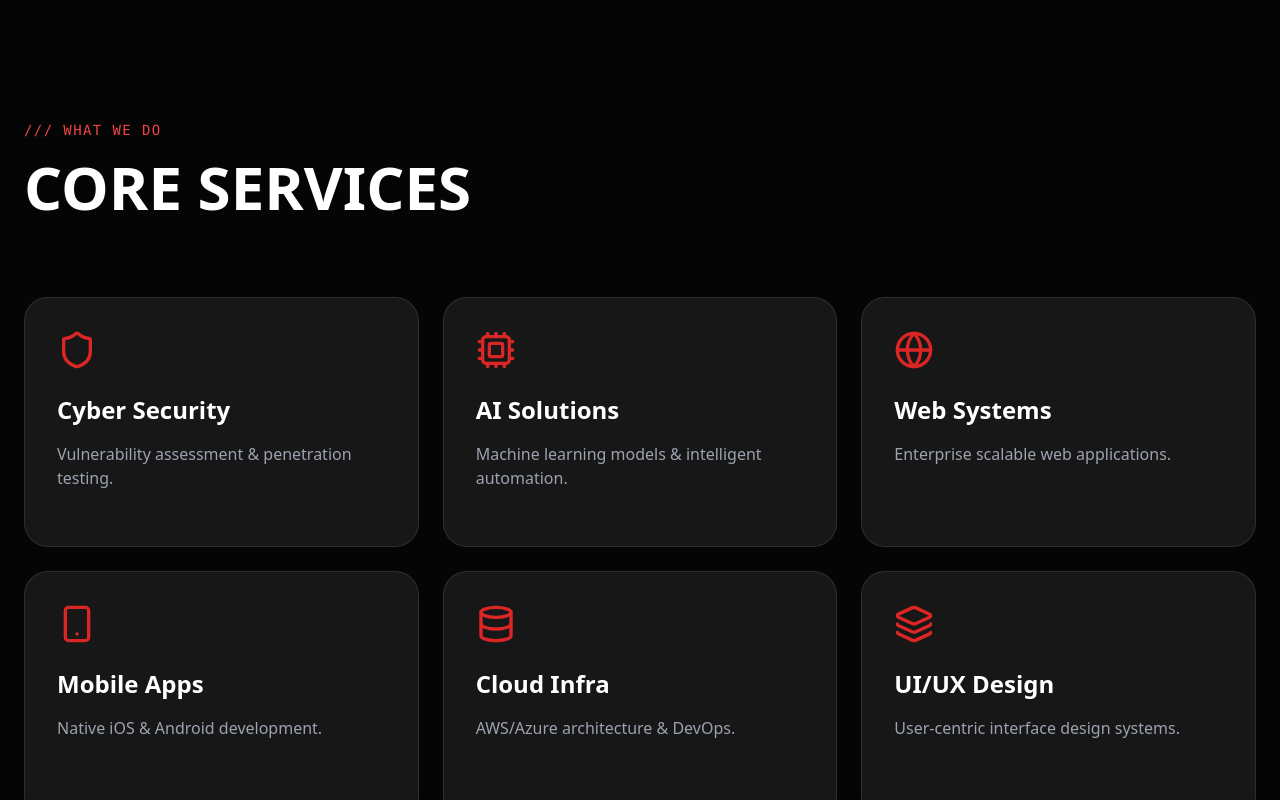
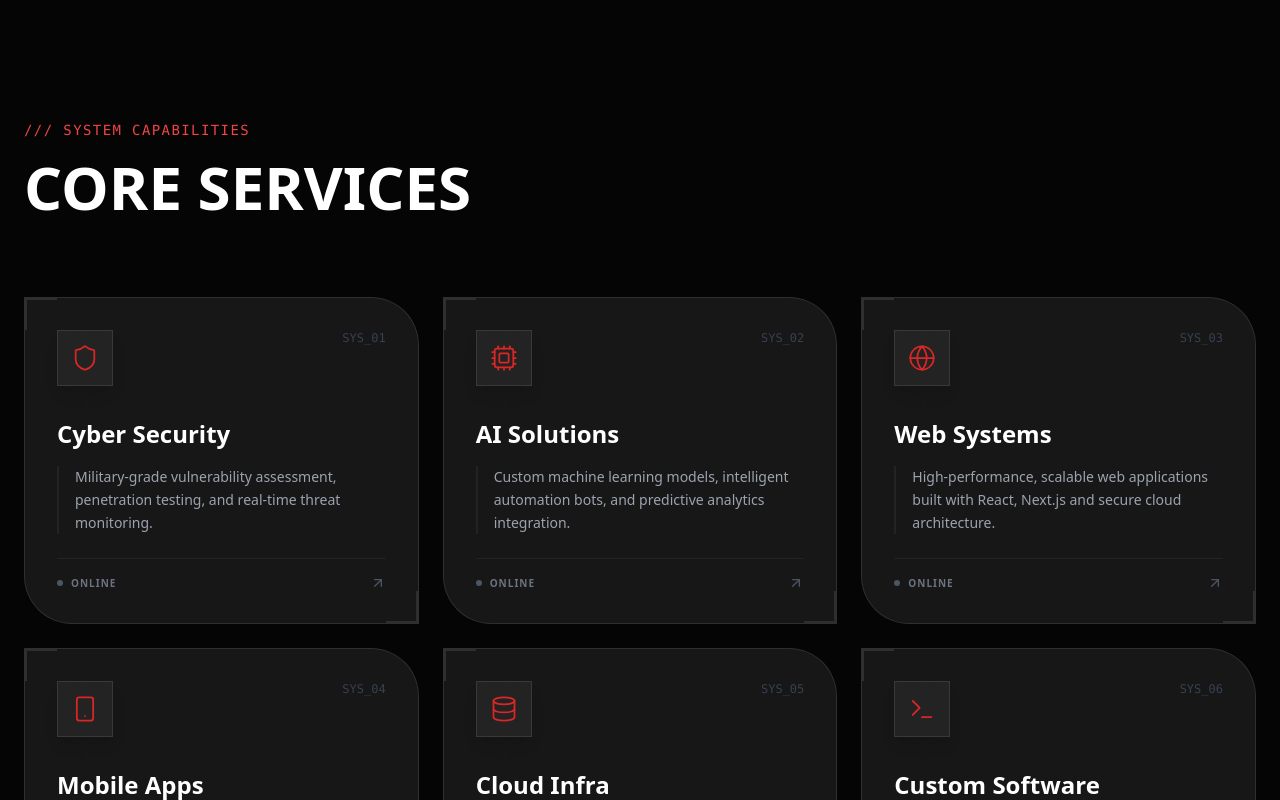
Before and after one commit to Hasalawa/callisto, a React (Vite) app: page / in a window 1280 px wide. Shown: the part 1260-2060 px from the top of the page. Built offline with nearby package versions, Linux system fonts and the light colour scheme.

Commit message:
Co services card designed changed

```diff
--- a/src/App.jsx
+++ b/src/App.jsx
@@ -1,6 +1,6 @@
 import React, { useState, useEffect, useRef } from 'react';
 import { motion, useScroll, useSpring, useTransform, useInView, AnimatePresence } from 'framer-motion';
-import { ArrowUpRight, Shield, Server, Globe, Database, Smartphone, Code, ChevronDown, Cpu, Lock, Zap, Layers, Menu, X, ChevronLeft, ChevronRight, Linkedin, Github, Twitter, Mail, Activity, Send, MapPin, Phone, Check, Star, User } from 'lucide-react';
+import { ArrowUpRight, Shield, Server, Globe, Database, Smartphone, Code, ChevronDown, Cpu, Lock, Zap, Layers, Menu, X, ChevronLeft, ChevronRight, Linkedin, Github, Twitter, Mail, Activity, Send, MapPin, Phone, Check, Star, User, Hash, Terminal } from 'lucide-react';
 
 // --- COMPONENT 1: ENHANCED PARTICLE BACKGROUND ---
 const ParticleBackground = () => {
@@ -180,7 +180,7 @@ const HackerText = ({ text, className }) => {
   return <span className={className}>{displayText}</span>;
 };
 
-// --- COMPONENT 4: SPOTLIGHT CARD ---
+// --- COMPONENT 4: SPOTLIGHT CARD (KEPT FOR PRICING) ---
 const SpotlightCard = ({ children, className = "" }) => {
   const divRef = useRef(null);
   const [position, setPosition] = useState({ x: 0, y: 0 });
@@ -213,7 +213,49 @@ const SpotlightCard = ({ children, className = "" }) => {
   );
 };
 
-// --- COMPONENT 5: 3D CAROUSEL ---
+// --- COMPONENT 5: NEW CYBER SERVICE CARD (NEW ATTRACTIVE DESIGN) ---
+const CyberServiceCard = ({ icon: Icon, title, desc, index }) => {
+  return (
+    <div className="group relative h-full bg-neutral-900 border border-white/10 overflow-hidden hover:border-red-600/50 transition-all duration-500 rounded-none md:rounded-tr-[3rem] md:rounded-bl-[3rem]">
+
+      {/* Background Grid Pattern */}
+      <div className="absolute inset-0 bg-[linear-gradient(to_right,#8080800a_1px,transparent_1px),linear-gradient(to_bottom,#8080800a_1px,transparent_1px)] bg-[size:14px_14px] opacity-0 group-hover:opacity-100 transition-opacity duration-500"></div>
+
+      {/* Red Glow on Hover */}
+      <div className="absolute inset-0 bg-gradient-to-b from-red-900/0 via-red-900/0 to-red-900/0 group-hover:via-red-900/5 group-hover:to-red-900/10 transition-all duration-500"></div>
+
+      {/* Decorative Corners */}
+      <div className="absolute top-0 left-0 w-8 h-8 border-l-2 border-t-2 border-white/10 group-hover:border-red-600 transition-colors duration-500"></div>
+      <div className="absolute bottom-0 right-0 w-8 h-8 border-r-2 border-b-2 border-white/10 group-hover:border-red-600 transition-colors duration-500"></div>
+
+      <div className="relative p-8 z-10 flex flex-col h-full">
+         <div className="flex justify-between items-start mb-8">
+            <div className="w-14 h-14 bg-white/5 border border-white/10 flex items-center justify-center text-red-600 group-hover:bg-red-600 group-hover:text-white group-hover:border-red-500 transition-all duration-500 shadow-lg group-hover:shadow-red-600/20">
+               <Icon size={28} strokeWidth={1.5} />
+            </div>
+            <span className="font-mono text-xs text-gray-700 group-hover:text-red-500/50 transition-colors">SYS_0{index + 1}</span>
+         </div>
+
+         <h3 className="text-2xl font-bold text-white mb-4 group-hover:translate-x-2 transition-transform duration-300 flex items-center gap-2">
+            {title}
+         </h3>
+         <p className="text-gray-400 text-sm leading-relaxed mb-6 flex-1 border-l-2 border-white/5 pl-4 group-hover:border-red-600/30 transition-colors">
+            {desc}
+         </p>
+
+         <div className="flex items-center justify-between border-t border-white/5 pt-4 mt-auto">
+            <div className="flex items-center gap-2 text-[10px] font-bold text-gray-500 uppercase tracking-widest group-hover:text-white transition-colors">
+               <span className="w-1.5 h-1.5 bg-gray-600 rounded-full group-hover:bg-red-500 group-hover:animate-ping"></span>
+               Online
+            </div>
+            <ArrowUpRight size={16} className="text-gray-600 group-hover:text-red-500 transition-colors transform group-hover:rotate-45 duration-300" />
+         </div>
+      </div>
+    </div>
+  );
+};
+
+// --- COMPONENT 6: 3D CAROUSEL ---
 const ThreeDCarousel = () => {
   const [active, setActive] = useState(1);
   const cards = [
@@ -300,7 +342,7 @@ const ThreeDCarousel = () => {
   );
 };
 
-// --- COMPONENT 6: INFINITE SCROLL LOGOS ---
+// --- COMPONENT 7: INFINITE SCROLL LOGOS ---
 function InfiniteLogos() {
     return (
         <div className="w-full inline-flex flex-nowrap overflow-hidden [mask-image:_linear-gradient(to_right,transparent_0,_black_128px,_black_calc(100%-128px),transparent_100%)]">
@@ -325,7 +367,7 @@ function InfiniteLogos() {
     )
 }
 
-// --- COMPONENT 7: FAQ ---
+// --- COMPONENT 8: FAQ ---
 const AccordionItem = ({ question, answer }) => {
   const [isOpen, setIsOpen] = useState(false);
   return (
@@ -341,7 +383,7 @@ const AccordionItem = ({ question, answer }) => {
   );
 };
 
-// --- COMPONENT 8: PROCESS TIMELINE ---
+// --- COMPONENT 9: PROCESS TIMELINE ---
 const ProcessStep = ({ number, title, desc }) => {
   const ref = useRef(null);
   const isInView = useInView(ref, { once: false, margin: "-100px" });
@@ -367,7 +409,7 @@ const ProcessStep = ({ number, title, desc }) => {
   );
 };
 
-// --- COMPONENT 9: TEAM MEMBER CARD ---
+// --- COMPONENT 10: TEAM MEMBER CARD ---
 const TeamMember = ({ name, role, img }) => {
   const ref = useRef(null);
   const isInView = useInView(ref, { margin: "-20% 0px -20% 0px", once: false });
@@ -404,7 +446,7 @@ const TeamMember = ({ name, role, img }) => {
   )
 }
 
-// --- COMPONENT 10: HERO GRAPHIC ---
+// --- COMPONENT 11: HERO GRAPHIC ---
 const HeroGraphic = () => {
   return (
     <div className="relative w-[400px] h-[400px] lg:w-[500px] lg:h-[500px] hidden md:flex items-center justify-center pointer-events-none select-none">
@@ -422,7 +464,7 @@ const HeroGraphic = () => {
   );
 };
 
-// --- COMPONENT 11: ANIMATED COUNTER ---
+// --- COMPONENT 12: ANIMATED COUNTER ---
 const Counter = ({ from, to, label }) => {
   const nodeRef = useRef();
   const isInView = useInView(nodeRef, { once: false, margin: "-100px" });
@@ -451,7 +493,7 @@ const Counter = ({ from, to, label }) => {
   );
 };
 
-// --- COMPONENT 12: PRICING CARD (NEW) ---
+// --- COMPONENT 13: PRICING CARD ---
 const PricingCard = ({ title, price, features, recommended = false }) => {
   return (
     <SpotlightCard className={`p-8 flex flex-col h-full ${recommended ? 'border-red-600 shadow-[0_0_30px_rgba(220,38,38,0.2)]' : ''}`}>
@@ -622,32 +664,26 @@ const App = () => {
          </div>
       </section>
 
-      {/* --- SERVICES --- */}
+      {/* --- SERVICES SECTION (UPDATED) --- */}
       <section id="services" className="py-32 px-6">
          <div className="max-w-7xl mx-auto">
             <RevealOnScroll>
                 <div className="mb-20">
-                    <span className="text-red-500 font-mono text-sm tracking-widest uppercase">/// What We Do</span>
+                    <span className="text-red-500 font-mono text-sm tracking-widest uppercase">/// System Capabilities</span>
                     <h2 className="text-4xl md:text-6xl font-bold mt-4">CORE SERVICES</h2>
                 </div>
             </RevealOnScroll>
             <div className="grid md:grid-cols-3 gap-6">
                {[
-                   { icon: Shield, title: "Cyber Security", desc: "Vulnerability assessment & penetration testing." },
-                   { icon: Cpu, title: "AI Solutions", desc: "Machine learning models & intelligent automation." },
-                   { icon: Globe, title: "Web Systems", desc: "Enterprise scalable web applications." },
-                   { icon: Smartphone, title: "Mobile Apps", desc: "Native iOS & Android development." },
-                   { icon: Database, title: "Cloud Infra", desc: "AWS/Azure architecture & DevOps." },
-                   { icon: Layers, title: "UI/UX Design", desc: "User-centric interface design systems." }
+                   { icon: Shield, title: "Cyber Security", desc: "Military-grade vulnerability assessment, penetration testing, and real-time threat monitoring." },
+                   { icon: Cpu, title: "AI Solutions", desc: "Custom machine learning models, intelligent automation bots, and predictive analytics integration." },
+                   { icon: Globe, title: "Web Systems", desc: "High-performance, scalable web applications built with React, Next.js and secure cloud architecture." },
+                   { icon: Smartphone, title: "Mobile Apps", desc: "Native and cross-platform mobile experiences for iOS & Android with offline capabilities." },
+                   { icon: Database, title: "Cloud Infra", desc: "AWS/Azure serverless architecture design, DevOps automation, and database optimization." },
+                   { icon: Terminal, title: "Custom Software", desc: "Tailor-made software solutions for complex business logic and enterprise resource planning." }
                ].map((service, idx) => (
                    <RevealOnScroll key={idx} delay={idx * 0.1}>
-                       <SpotlightCard className="p-8 h-full min-h-[250px] group" onMouseEnter={() => setIsHovering(true)} onMouseLeave={() => setIsHovering(false)}>
-                           <div className="relative z-10 flex flex-col h-full">
-                               <service.icon size={40} className="text-red-600 mb-6 group-hover:scale-110 transition-transform duration-300" />
-                               <h3 className="text-2xl font-bold mb-4 text-white">{service.title}</h3>
-                               <p className="text-gray-400">{service.desc}</p>
-                           </div>
-                       </SpotlightCard>
+                       <CyberServiceCard index={idx} icon={service.icon} title={service.title} desc={service.desc} />
                    </RevealOnScroll>
                ))}
             </div>
@@ -685,7 +721,7 @@ const App = () => {
          </div>
       </section>
 
-      {/* --- PRICING SECTION (NEW) --- */}
+      {/* --- PRICING SECTION --- */}
       <section id="pricing" className="py-32 px-6 bg-neutral-900/20">
          <div className="max-w-7xl mx-auto">
             <RevealOnScroll>
@@ -723,7 +759,7 @@ const App = () => {
          </div>
       </section>
 
-      {/* --- TESTIMONIALS SECTION (NEW) --- */}
+      {/* --- TESTIMONIALS SECTION --- */}
       <section id="testimonials" className="py-32 px-6 border-t border-white/5">
          <div className="max-w-7xl mx-auto">
             <RevealOnScroll>
```
